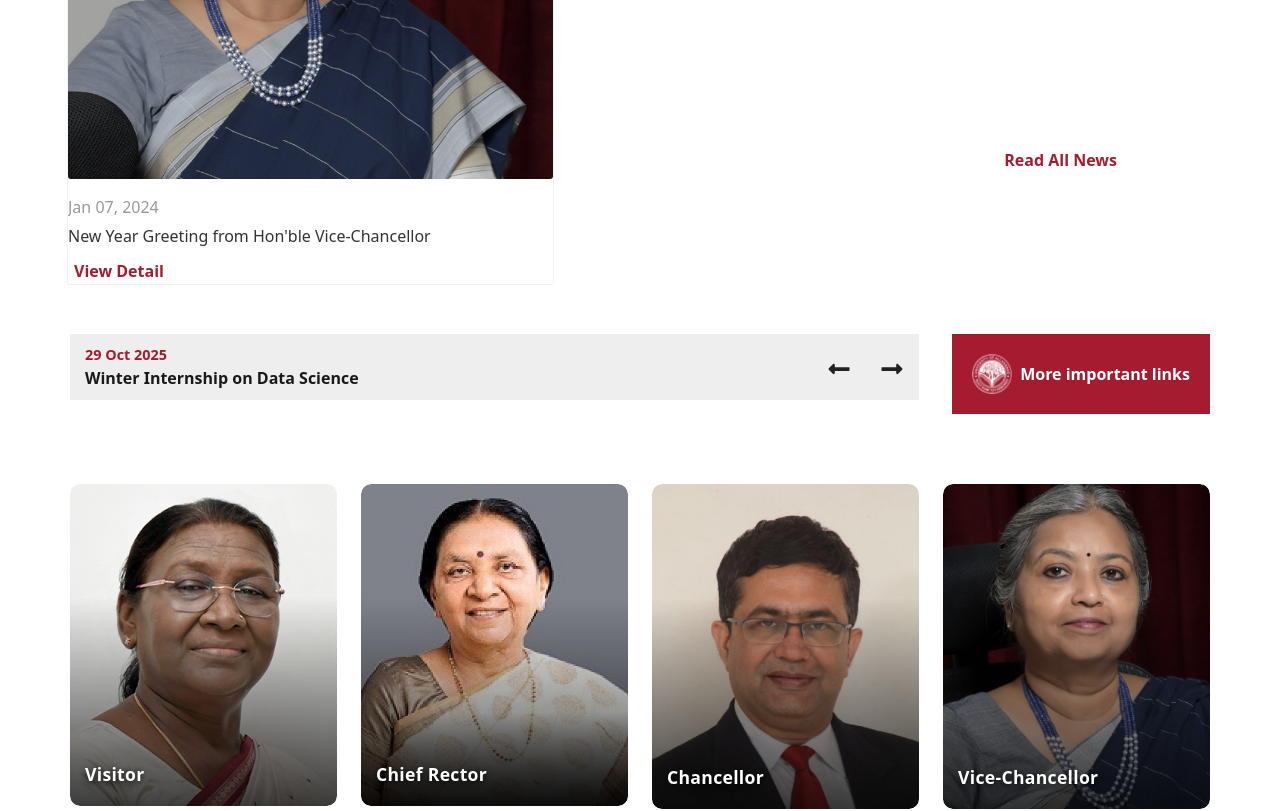
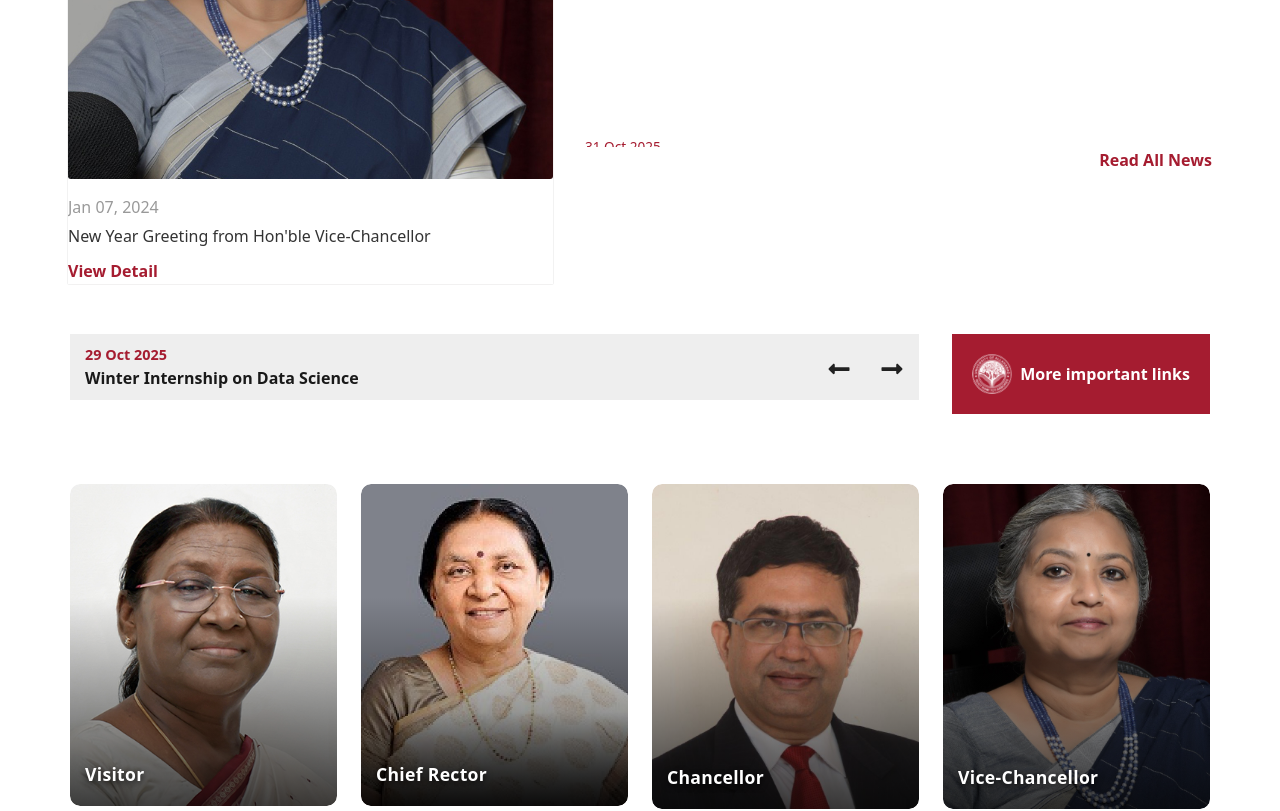
Before and after one commit to CodeWithDKP/alldunivClone, a React (Vite) app: page / in a window 1280 px wide. Shown: the part 1840-2651 px from the top of the page. Built offline with nearby package versions, Linux system fonts and the light colour scheme.

Commit message:
buttons clickable

```diff
--- a/src/assets/style/home.css
+++ b/src/assets/style/home.css
@@ -192,7 +192,8 @@
     border: none;
     color: #a51c30;
     background-color: white;
-    text-align: left;
+    text-align: center;
+    padding-left: 0px;
     font-weight: 700;
 }
 
@@ -202,10 +203,13 @@
     overflow: hidden;
     position: relative;
     margin-left: 20px;
+    width: 112%;
+
 }
 
 .scroll-content-announcement {
     animation: scroll-up 40s linear infinite;
+
 }
 
 .scroll-item-announcement {
@@ -229,13 +233,21 @@
     height: 25px;
     vertical-align: middle;
 }
-
+.announcement-right-btn-div{
+    display: flex;
+  justify-content: flex-end; /* pushes button to right end */
+  align-items: center;
+  width: 117%;
+}
 .announcement-right-btn {
     border: none;
     color: #a51c30;
     background-color: white;
     font-weight: 700;
+
+
 }
+
 
 /* Scroll Animation */
 @keyframes scroll-up {
--- a/src/pages/Home.jsx
+++ b/src/pages/Home.jsx
@@ -1,5 +1,6 @@
 import { useHomeData } from "../dataContext/homeData";
 import "../assets/style/home.css";
+import { Link } from "react-router-dom";
 import { useRef, useState, useEffect } from "react";
 import { FaLongArrowAltLeft, FaLongArrowAltRight } from "react-icons/fa";
 
@@ -102,8 +103,10 @@ function Home() {
                                 className={`col-6 col-md-2 d-flex align-items-center justify-content-center home-icon ${index < videoSection.img.length - 1 ? "with-divider" : ""
                                     }`}
                             >
+                                <Link to="/convocation" className="d-flex align-items-center text-decoration-none">
                                     <img src={item.img} alt={item.text} className="icon-img me-2" />
                                     <p className="icon-text">{item.text}</p>
+                                </Link>
                             </div>
                         ))}
                     </div>
@@ -140,9 +143,12 @@ function Home() {
                             />
                             <p className="announcement-date">{announcement.imgData.date}</p>
                             <p className="announcement-text">{announcement.imgData.text}</p>
+                            <Link to="/convocation" className="d-flex align-items-center text-decoration-none">
                                 <button className="announcement-btn">
                                     {announcement.imgData.button}
                                 </button>
+                            </Link>
+
                         </div>
 
                         {/* Right Column (Scrolling News) */}
@@ -152,6 +158,7 @@ function Home() {
                                     {announcement.info.data.map((item, index) => (
                                         <div key={index} className="scroll-item-announcement d-flex align-items-start mb-3">
                                             <div className="me-2">
+                                                <Link to="/convocation" className=" align-items-center text-decoration-none">
                                                     <p className="scroll-date-announcement mb-1">{item.date}</p>
                                                     <p className="scroll-text-announcement mb-0">
                                                         {item.information}
@@ -161,13 +168,17 @@ function Home() {
                                                             className="scroll-icon-announcement ms-2"
                                                         />
                                                     </p>
+                                                </Link>
+
                                             </div>
                                         </div>
                                     ))}
                                 </div>
                             </div>
-                            <div className="text-end">
+                            <div className="announcement-right-btn-div">
+                                <Link to="/convocation" className="text-decoration-none">
                                     <button className="announcement-right-btn">{announcement.info.button}</button>
+                                </Link>
                             </div>
                         </div>
                     </div>
@@ -190,6 +201,7 @@ function Home() {
                                     >
                                         {importentLinks.links.map((item, index) => (
                                             <div className="impLink-item text-white" key={index}>
+
                                                 <span className="imp-date">{item.date}</span>
                                                 <a href="#" className="imp-text">
                                                     {item.text}
@@ -213,6 +225,7 @@ function Home() {
 
                         {/* Right Column: Button with Icon */}
                         <div className="col-12 col-md-3 text-center text-md-end mt-3 mt-md-0">
+                            <Link to="/convocation" className=" text-decoration-none">
                                 <button className="impLinks-btn d-inline-flex align-items-center">
                                     <img
                                         src={importentLinks.button.icon}
@@ -221,6 +234,7 @@ function Home() {
                                     />
                                     {importentLinks.button.text}
                                 </button>
+                            </Link>
                         </div>
                     </div>
                 </div>
@@ -233,6 +247,8 @@ function Home() {
                             <div className="col-12 col-sm-6 col-md-3" key={index}>
                                 <div className="album-card text-start">
                                     <div className="album-img-wrapper position-relative">
+
+                                        <Link to="/convocation" className="text-decoration-none">
                                             <img
                                                 src={person.img}
                                                 alt={person.Name}
@@ -241,6 +257,7 @@ function Home() {
                                             <span className="profession-overlay">
                                                 {person.professionName}
                                             </span>
+                                        </Link>
                                     </div>
                                     <div className="album-info py-3">
                                         <h6 className="album-name mb-1">{person.Name}</h6>
@@ -258,14 +275,19 @@ function Home() {
                     {/* Section Title */}
                     <h2 className="portal-title mb-4">{portal.title}</h2>
 
-                    {/* Portal Links (flex wrap instead of row/columns) */}
+                    {/* PFortal Links (flex wrap instead of row/columns) */}
                     <div className="portal-links-wrapper">
                         {portal.data.map((item, index) => (
                             <div key={index} className="portal-card d-flex align-items-center">
                                 <div className="portal-icon me-2">
+                                    <Link to="/newsletter" className="text-decoration-none">
                                         <img src={item.icon} alt={item.text} />
+                                    </Link>
                                 </div>
+                                <Link to="/newsletter" className="text-decoration-none text-white">
                                     <span className="portal-text">{item.text}</span>
+                                </Link>
+
                             </div>
                         ))}
                     </div>
@@ -292,7 +314,10 @@ function Home() {
                         <div className="usefulLinks-track" ref={scrollRef}>
                             {usefulLinks.map((img, index) => (
                                 <div key={index} className="usefulLinks-item">
+                                    <Link to="/convocation" className="text-decoration-none">
                                         <img src={img} alt={`useful-link-${index}`} />
+                                    </Link>
+
                                 </div>
                             ))}
                         </div>
```
Lines whose indentation alone changed are shown as unchanged.
